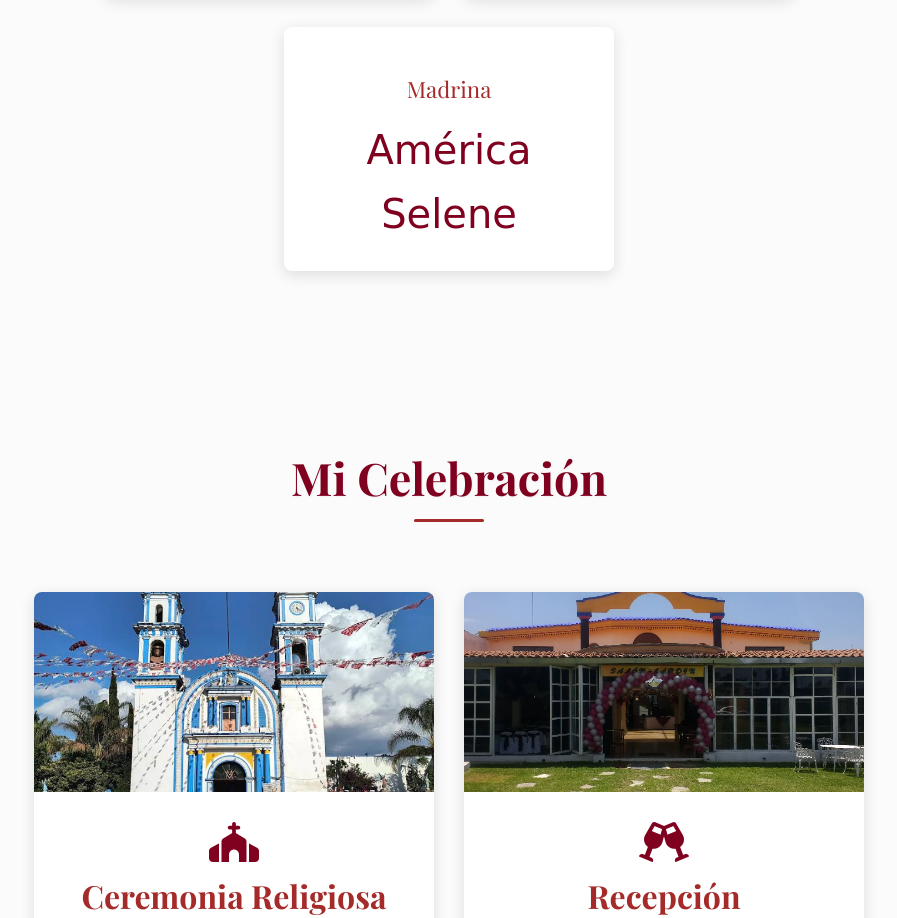
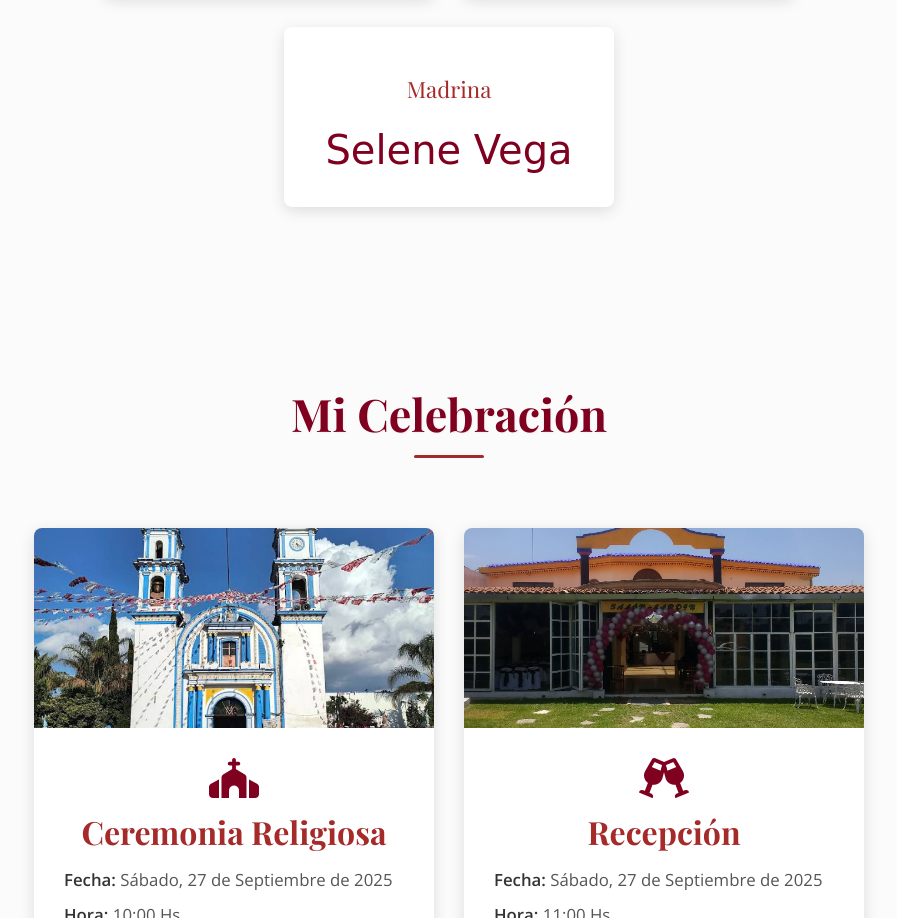
Before and after one commit to vegalfredo/XV_Yesenia, a plain HTML site: page index.html in a window 1280 px wide. Shown: the part 1667-2585 px from the top of the page, without its empty margins (191-1088 px from the left). Drawn offline with nearby package versions, Linux system fonts and the light colour scheme; a web font is replaced by a local one.

Commit message:
Add files via upload

```diff
--- a/index.html
+++ b/index.html
@@ -3,7 +3,7 @@
 <head>
     <meta charset="UTF-8">
     <meta name="viewport" content="width=device-width, initial-scale=1.0">
-    <meta property="og:image" content="https://i.pinimg.com/736x/a1/76/7b/a1767bde52d22250fe0526433c0bb3aa.jpg">
+
 
 
     <title>¡Te esperamos en los XV Años de Yesenia Xareni!</title>
@@ -802,6 +802,10 @@
             }
         }
     </style>
+
+    <meta property="og:image" content="https://i.pinimg.com/736x/a1/76/7b/a1767bde52d22250fe0526433c0bb3aa.jpg">
+
+
 </head>
 <body>
 
@@ -872,7 +876,7 @@
                     </div>
                     <div class="anfitrion-card">
                         <p class="role">Madrina</p>
-                        <p class="name">América Selene</p>
+                        <p class="name">Selene Vega</p>
                     </div>
                 </div>
             </div>
```
